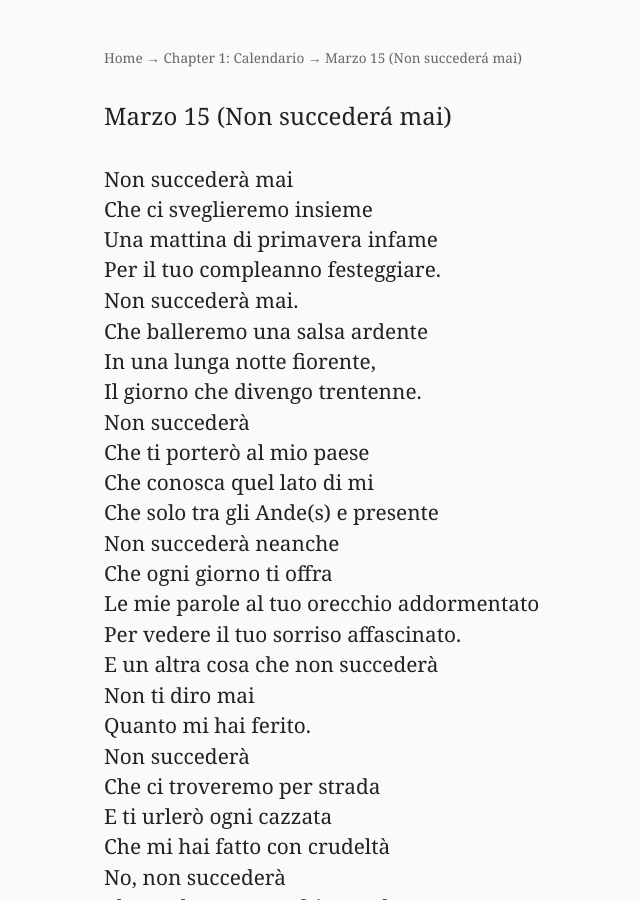
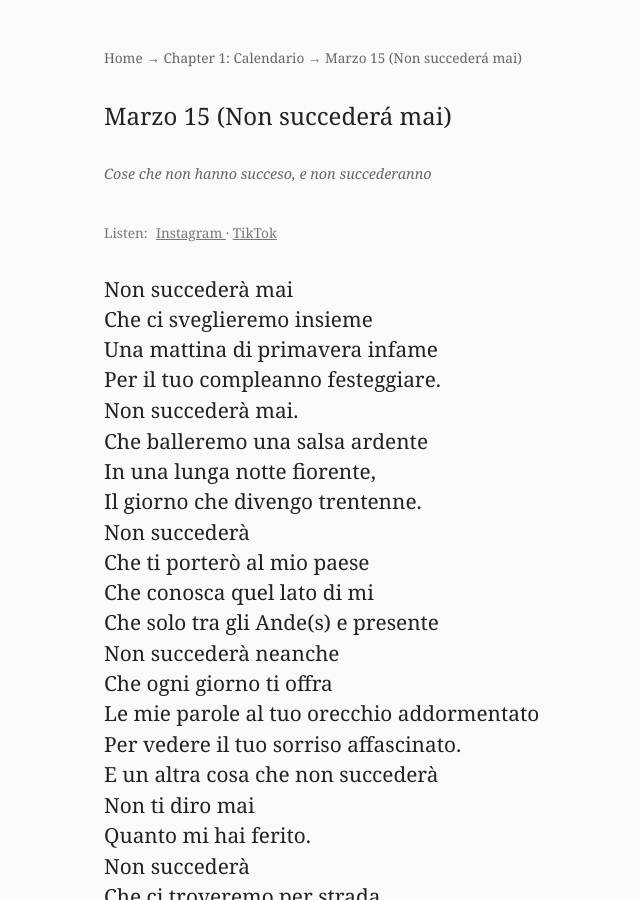
Before and after one commit to thedancingneutrino/thedancingneutrino.github.io, a Jekyll site: the page built from poems/marzo15.md, in a window 1280 px wide and 900 px high. Shown: the whole window, without its empty margins (236-876 px from the left). Built offline with Jekyll 4.4.1, drawn with Linux system fonts in a browser that asks for light colours.

Commit message:
Update marzo15.md

```diff
--- a/poems/marzo15.md
+++ b/poems/marzo15.md
@@ -3,6 +3,9 @@ layout: poem
 title: "Marzo 15 (Non succederá mai)"
 collection: ch1
 order: 12
+blurb: Cose che non hanno succeso, e non succederanno
+instagram: https://www.instagram.com/p/DJovafFMVK3/
+tiktok: https://www.tiktok.com/@thedancingneutrino/video/7504300286895344918
 ---
 
 Non succederà mai
```
